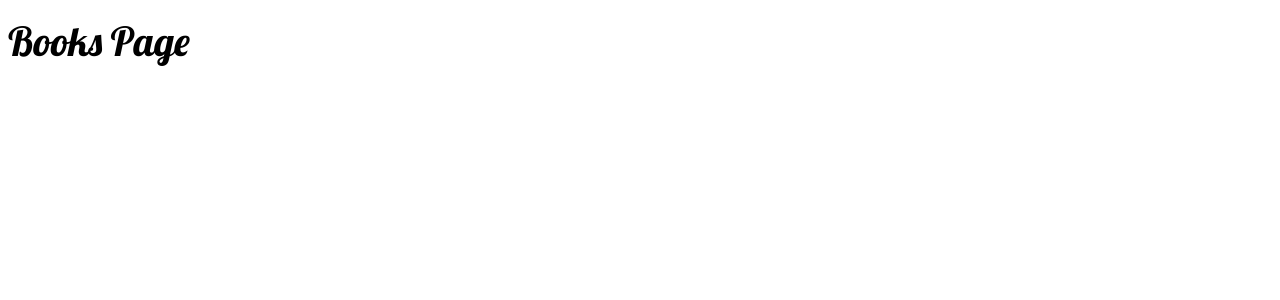
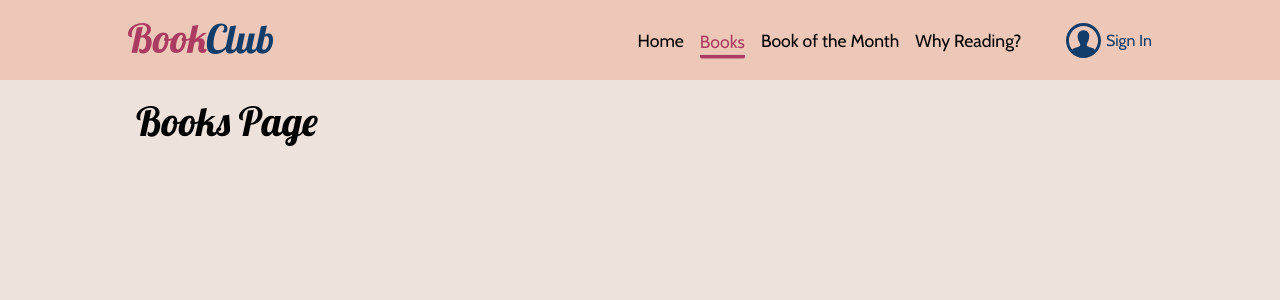
Before and after one commit to Dianka48/BookClub, a React (Create React App) app: page /books in a window 1280 px wide. Shown: the top 300 px of the page. Built offline with nearby package versions, Linux system fonts and the light colour scheme.

Commit message:
navigation and hamburger menu added

```diff
--- /dev/null
+++ b/src/components/Layout/Navigation.js
@@ -0,0 +1,84 @@
+import React, { useContext, useState } from 'react';
+import { NavLink } from 'react-router-dom';
+
+import styles from './Navigation.module.css';
+import logo from '../../assets/logo.png';
+import AuthContext from '../../store/auth-context';
+import SignInOut from './SignInOut';
+
+const Navigation = () => {
+  const { userName, isLoggedIn } = useContext(AuthContext);
+  const [menuOpened, setMenuOpened] = useState(false);
+
+  const menuOpenHandler = () => {
+    setMenuOpened(true);
+  };
+
+  const menuCloseHandler = () => {
+    setMenuOpened(false);
+  };
+
+  return (
+    <header className={styles.header}>
+      <div className={styles.logo}>
+        <img src={logo} alt="logo" />
+      </div>
+      <nav className={menuOpened ? styles.openedNav : styles.navigation}>
+        <ul>
+          <li>
+            <NavLink to="/">Home</NavLink>
+          </li>
+          <li>
+            <NavLink
+              to="/books"
+              activeClassName={styles.active}
+              onClick={menuCloseHandler}
+            >
+              Books
+            </NavLink>
+          </li>
+          <li>
+            <NavLink
+              to="/book-of-the-month"
+              activeClassName={styles.active}
+              onClick={menuCloseHandler}
+            >
+              Book of the Month
+            </NavLink>
+          </li>
+          {isLoggedIn && (
+            <li>
+              <NavLink
+                to="/profile"
+                activeClassName={styles.active}
+                onClick={menuCloseHandler}
+              >
+                {userName + `'s Book Diary`}
+              </NavLink>
+            </li>
+          )}
+          <li>
+            <NavLink
+              to="/reading-benefits"
+              activeClassName={styles.active}
+              onClick={menuCloseHandler}
+            >
+              Why Reading?
+            </NavLink>
+          </li>
+          <li>
+            <SignInOut />
+          </li>
+        </ul>
+        <div className={styles.hamburger} onClick={menuOpenHandler}>
+          &#9776;
+        </div>
+      </nav>
+      {menuOpened && (
+        <div onClick={menuCloseHandler} className={styles.closingModal}></div>
+      )}
+    </header>
+  );
+};
+
+export default Navigation;
--- /dev/null
+++ b/src/components/Layout/Navigation.module.css
@@ -0,0 +1,125 @@
+.header {
+  display: flex;
+  position: fixed;
+  top: 0;
+  background-color: var(--medium);
+  height: 5rem;
+  width: 100%;
+  align-items: center;
+  padding: 0 5%;
+  justify-content: space-between;
+}
+
+.navigation {
+  display: flex;
+}
+
+/* only displayed on mobile */
+
+.navigation ul {
+  display: none;
+}
+
+.openedNav ul {
+  width: 100vw;
+  position: absolute;
+  top: 5rem;
+  right: 0;
+  padding: 0 5%;
+  background-color: var(--medium);
+  animation: slide-down 500ms ease;
+  z-index: 20;
+}
+
+.openedNav li {
+  display: flex;
+  justify-content: center;
+  align-items: center;
+  font-size: 1.2rem;
+  padding: 0.7rem 0;
+  border-bottom: 0.1px dotted rgba(0, 0, 0, 0.2);
+}
+
+.openedNav li a:hover {
+  color: var(--primary);
+}
+
+.openedNav li:last-child {
+  transform: translateX(-1rem);
+}
+
+.openedNav li:first-child {
+  border-top: 0.1px dotted rgba(0, 0, 0, 0.2);
+}
+
+.logo {
+  margin-right: 1rem;
+}
+
+.logo img {
+  width: 100%;
+}
+
+.hamburger {
+  font-size: 3rem;
+}
+
+li a.active {
+  color: var(--primary);
+  padding-bottom: 0.2rem;
+  border-bottom: 0.3rem solid var(--primary);
+  border-radius: 2px;
+  transform: translateY(0.3rem);
+}
+
+.closingModal {
+  width: 100vw;
+  height: 100vh;
+  background-color: transparent;
+  position: absolute;
+  left: 0;
+  top: 0;
+  z-index: 10;
+}
+
+@keyframes slide-down {
+  from {
+    opacity: 0;
+    transform: translateY(-3rem);
+  }
+  to {
+    opacity: 1;
+    transform: translateY(0);
+  }
+}
+
+@media (min-width: 768px) {
+  .header {
+    padding: 0 10%;
+  }
+
+  .navigation ul {
+    display: flex;
+    justify-content: space-between;
+    align-items: center;
+    list-style: none;
+  }
+
+  .navigation li {
+    display: flex;
+  }
+
+  .navigation ul li a {
+    font-size: 1.1rem;
+    margin: 0 0.5rem;
+    text-align: center;
+  }
+
+  .navigation li a:hover {
+    color: var(--primary);
+  }
+
+  .hamburger {
+    display: none;
+  }
+}
--- /dev/null
+++ b/src/components/Layout/SignInOut.js
@@ -0,0 +1,56 @@
+import React, { Fragment, useContext, useState } from 'react';
+import AuthContext from '../../store/auth-context';
+import Modal from '../UI/Modal';
+import SignInForm from '../Auth/SignInForm';
+import styles from './SignInOut.module.css';
+
+const SignInOut = () => {
+  const { isLoggedIn, logout } = useContext(AuthContext);
+  const [signingIn, setSigningIn] = useState(false);
+
+  const handleSignInOut = () => {
+    if (isLoggedIn) {
+      logout();
+    } else {
+      setSigningIn(true);
+    }
+  };
+
+  const closeHandler = () => {
+    setSigningIn(false);
+  };
+
+  return (
+    <Fragment>
+      <div onClick={handleSignInOut} className={styles.signInOut}>
+        {!isLoggedIn && (
+          <svg
+            xmlns="http://www.w3.org/2000/svg"
+            width="35"
+            height="35"
+            viewBox="0 0 24 24"
+          >
+            <path d="M12 0c-6.627 0-12 5.373-12 12s5.373 12 12 12 12-5.373 12-12-5.373-12-12-12zm7.753 18.305c-.261-.586-.789-.991-1.871-1.241-2.293-.529-4.428-.993-3.393-2.945 3.145-5.942.833-9.119-2.489-9.119-3.388 0-5.644 3.299-2.489 9.119 1.066 1.964-1.148 2.427-3.393 2.945-1.084.25-1.608.658-1.867 1.246-1.405-1.723-2.251-3.919-2.251-6.31 0-5.514 4.486-10 10-10s10 4.486 10 10c0 2.389-.845 4.583-2.247 6.305z" />
+          </svg>
+        )}
+        {isLoggedIn && (
+          <svg
+            xmlns="http://www.w3.org/2000/svg"
+            width="35"
+            height="35"
+            viewBox="0 0 24 24"
+          >
+            <path d="M16 9v-4l8 7-8 7v-4h-8v-6h8zm-16-7v20h14v-2h-12v-16h12v-2h-14z" />
+          </svg>
+        )}
+        <p>{isLoggedIn ? 'Sign Out' : 'Sign In'}</p>
+      </div>
+      {signingIn && (
+        <Modal onClose={closeHandler}>
+          <SignInForm onClose={closeHandler} />
+        </Modal>
+      )}
+    </Fragment>
+  );
+};
+export default SignInOut;
--- /dev/null
+++ b/src/components/Layout/SignInOut.module.css
@@ -0,0 +1,18 @@
+.signInOut {
+  display: flex;
+  fill: var(--secondary);
+  color: var(--secondary);
+  align-items: center;
+  justify-content: center;
+  margin-left: 2rem;
+  cursor: pointer;
+}
+
+.signInOut:hover {
+  fill: var(--primary);
+  color: var(--primary);
+}
+
+svg {
+  margin: 0 0.3rem;
+}
--- /dev/null
+++ b/src/components/UI/Container.js
@@ -0,0 +1,7 @@
+import styles from './Container.module.css';
+
+const Container = ({ children }) => {
+  return <div className={styles.container}>{children}</div>;
+};
+
+export default Container;
--- /dev/null
+++ b/src/components/UI/Container.module.css
@@ -0,0 +1,11 @@
+.container {
+  padding: 5rem 5%;
+  background-color: var(--light);
+  height: 100vh;
+}
+
+@media (min-width: 768px) {
+  .container {
+    padding: 5rem 10%;
+  }
+}
--- a/src/pages/Books.js
+++ b/src/pages/Books.js
@@ -1,5 +1,16 @@
+import React, { Fragment } from 'react';
+import Navigation from '../components/Layout/Navigation';
+import Container from '../components/UI/Container';
+
 const Books = () => {
-  return <h1>Books Page</h1>;
+  return (
+    <Fragment>
+      <Navigation />
+      <Container>
+        <h1>Books Page</h1>
+      </Container>
+    </Fragment>
+  );
 };
 
 export default Books;
--- a/src/pages/Main.js
+++ b/src/pages/Main.js
@@ -3,7 +3,6 @@ import SignUpForm from '../components/Auth/SignUpForm';
 import SignInForm from '../components/Auth/SignInForm';
 import styles from './Main.module.css';
 import QuoteContainer from '../components/Quotes/QuoteContainer';
-import Button from '../components/UI/Button';
 import Modal from '../components/UI/Modal';
 import MainAuth from '../components/Auth/MainAuth';
 
--- a/src/pages/Profile.js
+++ b/src/pages/Profile.js
@@ -1,13 +1,19 @@
 import { useContext } from 'react';
 import AuthContext from '../store/auth-context';
+
+import Navigation from '../components/Layout/Navigation';
+import Container from '../components/UI/Container';
 
 const Profile = () => {
   const authCtx = useContext(AuthContext);
   return (
     <div>
-      <h1>Profile Page</h1>
-      <p>This is your profile, {authCtx.userName}</p>
-      <button onClick={authCtx.logout}>Sign Out</button>
+      <Navigation />
+      <Container>
+        <h1>Profile Page</h1>
+        <p>This is your profile, {authCtx.userName}</p>
+        <button onClick={authCtx.logout}>Sign Out</button>
+      </Container>
     </div>
   );
 };
```
Also changed, not shown: src/assets/logo.png (added).
